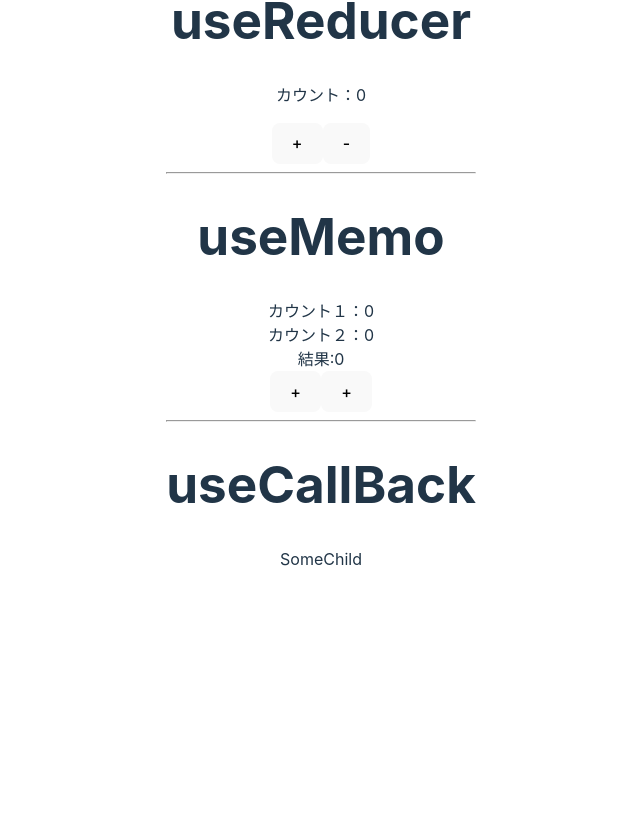
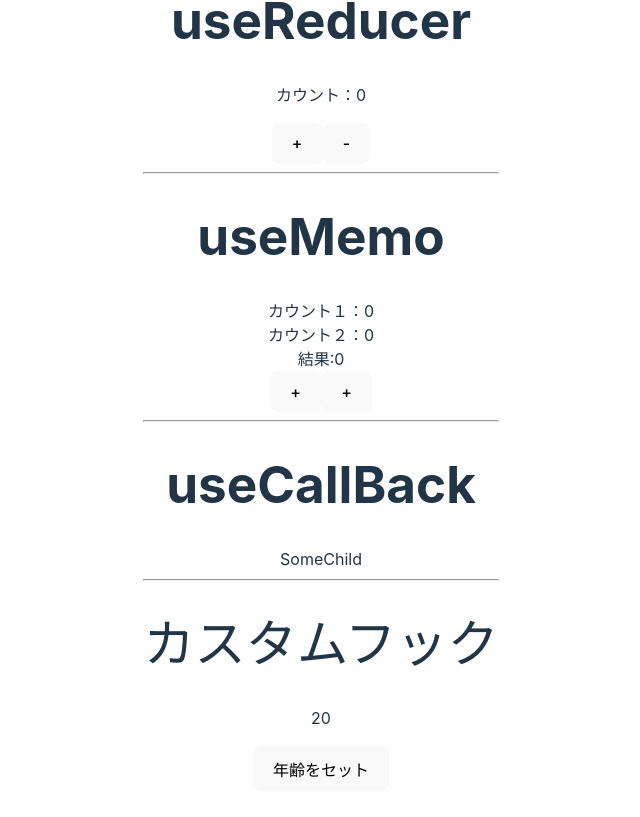
Before and after one commit to kouki223/React-hooks-tutorial-yt, a React (Vite) app in the folder Reast-hooks-tutorial/: page / in a window 1280 px wide. Shown: the part 664-1481 px from the top of the page, without its empty margins (319-959 px from the left). Before the commit the page ends 1267 px from the top, so only its background shows below. Built offline with nearby package versions, Linux system fonts and the light colour scheme.

Commit message:
docs: カスタムフックみた

```diff
--- a/Reast-hooks-tutorial/src/App.jsx
+++ b/Reast-hooks-tutorial/src/App.jsx
@@ -1,7 +1,8 @@
-import { useContext, useEffect, useRef, useState, useReducer, useMemo, useCallback } from "react";
+import { useContext, useEffect, useRef, useState, useReducer, useMemo, useCallback} from "react";
 import "./App.css";
 import KoukicodeContext from "./main";
 import SomeChild from "./SomeChild";
+import useLocalStorage from "./useLocalStorage";
 
 const reducer = (state, action) => {
   switch(action.type) {
@@ -51,6 +52,8 @@
     alert(`これは重い処理です。`);
   },[counter]);
 
+  const [age, setAge] = useLocalStorage("age", 20);
+
   return (
    <div className="App">
     <h1>UseState</h1>
@@ -84,6 +87,11 @@
     <hr/>
     <h1>useCallBack</h1>
     <SomeChild showCount={showCount} />
+
+    <hr/>
+    <h1>カスタムフック</h1>
+    <p>{age}</p>
+    <button onClick={() => setAge(80)}>年齢をセット</button>
    </div>
   );
 }
--- /dev/null
+++ b/Reast-hooks-tutorial/src/useLocalStorage.jsx
@@ -0,0 +1,18 @@
+import React, { useEffect, useState } from 'react'
+
+const useLocalStorage = (key, defaultvalue) => {
+    const [value, setValue] = useState(() => {
+        const jsonValue = window.localStorage.getItem(key);
+        if (jsonValue !== null) return JSON.parse(jsonValue);
+
+        return defaultvalue;
+    });
+
+    useEffect(() => {
+        window.localStorage.setItem(key, JSON.stringify(value));
+    }, [value, setValue]);
+
+    return [value, setValue];
+};
+
+export default useLocalStorage
```
